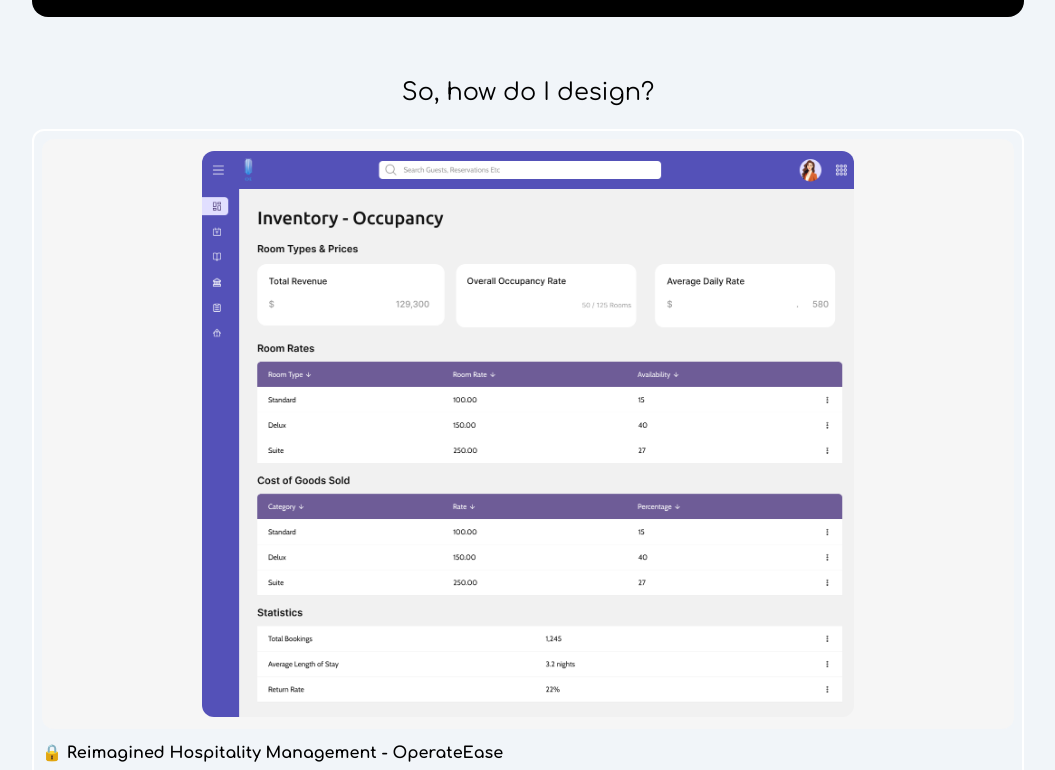
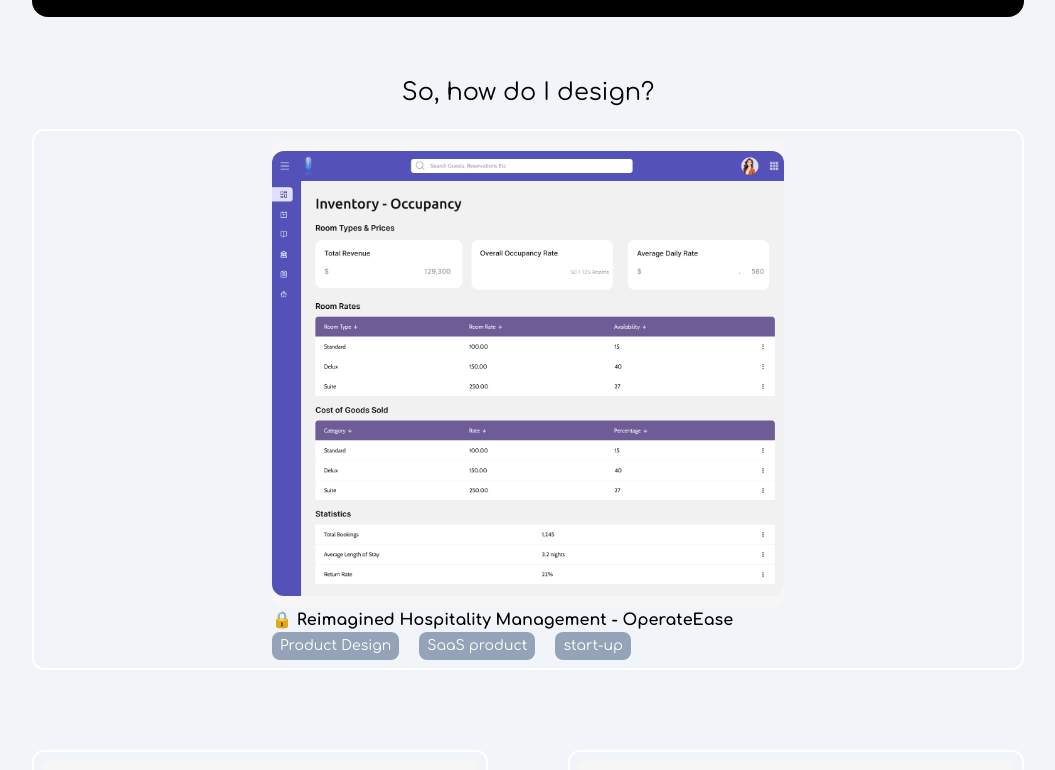
Before and after one commit to johnjang94/portfolio-ver-3, a React (Vite) app: page / in a window 1280 px wide. Shown: the part 1434-2204 px from the top of the page, without its empty margins (112-1167 px from the left). Built offline with nearby package versions, Linux system fonts and the light colour scheme.

Commit message:
making design changes on the home page

```diff
--- a/src/pages/home/home.jsx
+++ b/src/pages/home/home.jsx
@@ -149,10 +149,11 @@ export default function Home() {
             item.id === 1 ? (
               <div
                 key={item.id}
-                className="space-y-3 p-2 rounded-xl border-white border-2 hover:shadow-[rgba(50,50,93,0.25)_0px_6px_12px_-2px,rgba(0,0,0,0.3)_0px_3px_7px_-3px] hover:-translate-y-2 transition-transform duration-300 ease-in-out"
+                className="space-y-3 p-2 rounded-xl border-white border-2 hover:shadow-[rgba(50,50,93,0.25)_0px_6px_12px_-2px,rgba(0,0,0,0.3)_0px_3px_7px_-3px] hover:-translate-y-2 transition-transform duration-300 ease-in-out w-full"
               >
+                <div className="w-[40vw] mx-auto">
                   <Link to={item.link}>
-                  <div className="bg-[#f6f6f6] md:px-40 md:py-3 rounded-xl">
+                    <div className="bg-[#f6f6f6] md:py-3 rounded-xl">
                       <img
                         src={item.imgSrc}
                         alt={item.imgAlt}
@@ -172,6 +173,7 @@ export default function Home() {
                         {category}
                       </span>
                     ))}
+                  </div>
                 </div>
               </div>
             ) : null
```
Lines whose indentation alone changed are shown as unchanged.
